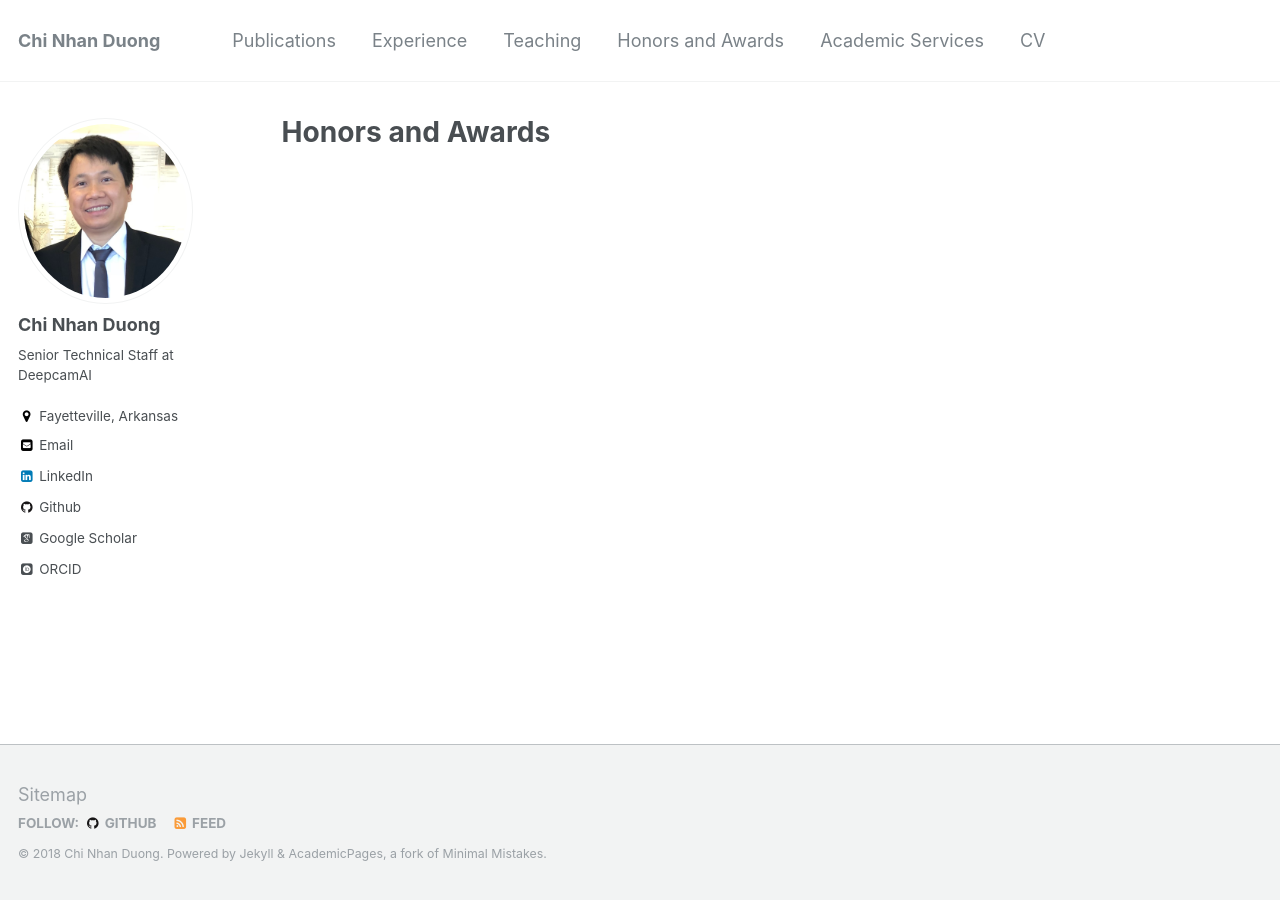
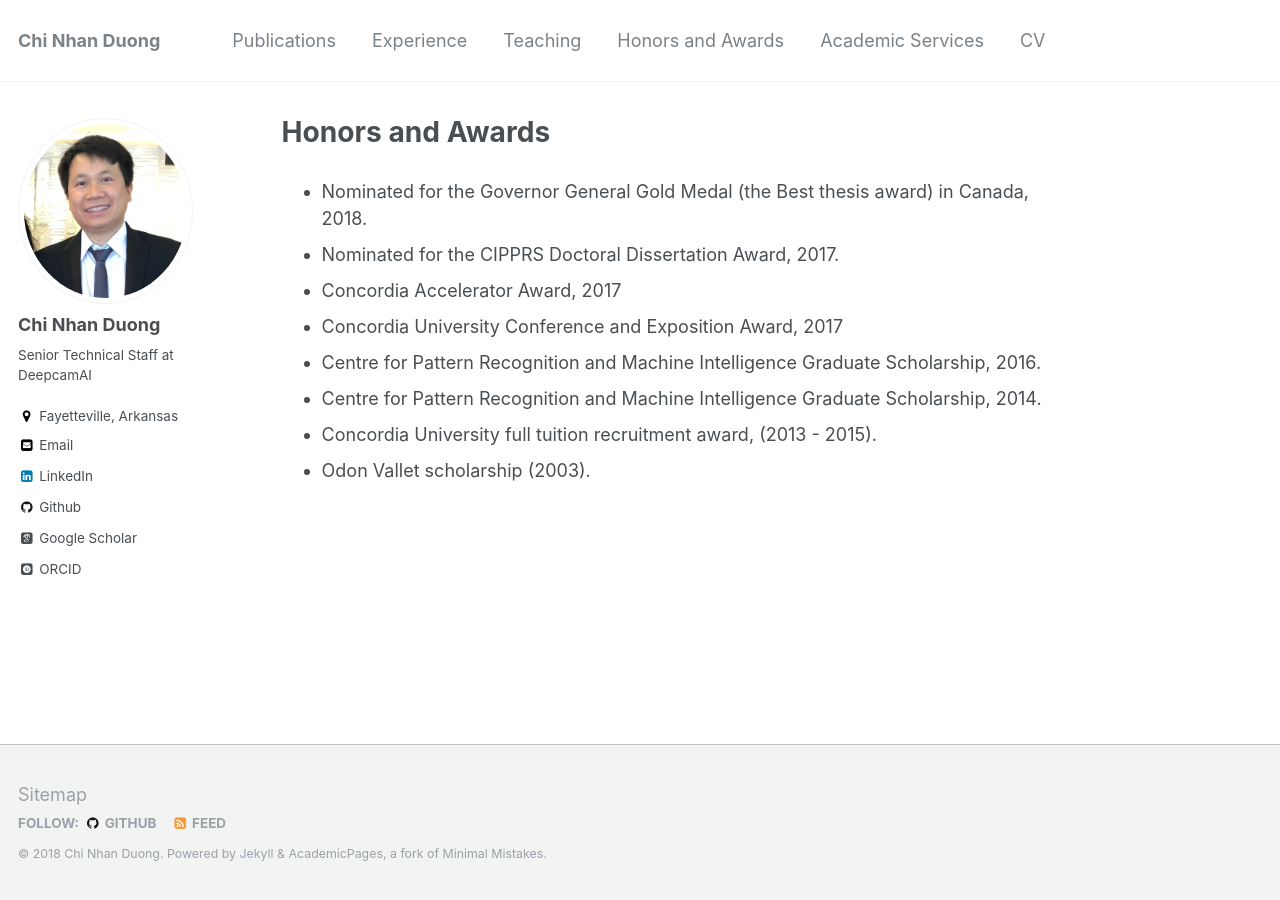
Before and after one commit to dcnhan/dcnhan.github.io, a Jekyll site: the page built from _pages/honors.md, in a window 1280 px wide. Built offline with Jekyll 4.4.1, drawn with Linux system fonts in a browser that asks for light colours; some web fonts are replaced.

Commit message:
Build website

```diff
--- a/_pages/honors.md
+++ b/_pages/honors.md
@@ -3,3 +3,11 @@ title: "Honors and Awards"
 permalink: /honors/
 author_profile: true
 ---
+* Nominated for the Governor General Gold Medal (the Best thesis award) in Canada, 2018.
+* Nominated for the CIPPRS Doctoral Dissertation Award, 2017.
+* Concordia Accelerator Award, 2017
+* Concordia University Conference and Exposition Award, 2017
+* Centre for Pattern Recognition and Machine Intelligence Graduate Scholarship, 2016.
+* Centre for Pattern Recognition and Machine Intelligence Graduate Scholarship, 2014.
+* Concordia University full tuition recruitment award, (2013 - 2015).
+* Odon Vallet scholarship (2003).
```
